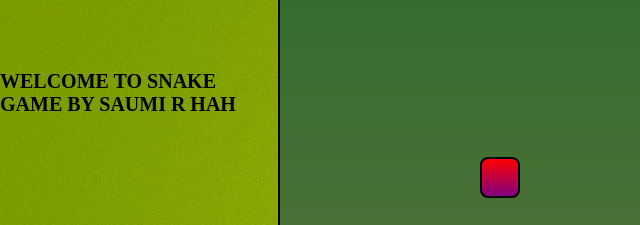
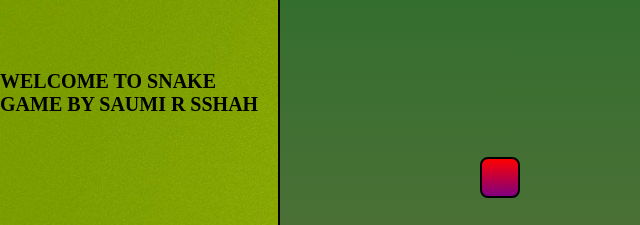
Before and after one commit to Saumil343/test6, a plain HTML site: page index.html in a window 1280 px wide. Shown: the part 120-345 px from the top of the page, 0-640 px from the left. Drawn offline with Linux system fonts and the light colour scheme.

Commit message:
Update index.html

```diff
--- a/index.html
+++ b/index.html
@@ -11,7 +11,7 @@
 <body>
     <div class="body">
         <div id="credits">WELCOME TO SNAKE GAME
-        BY SAUMI R HAH</div>
+        BY SAUMI R SSHAH</div>
         <div id="scoreBox">Score: 0</div>
         <div id="HiscoreBox">Hign-Score: 0</div>
         <div id="board" class="board"></div>
```
